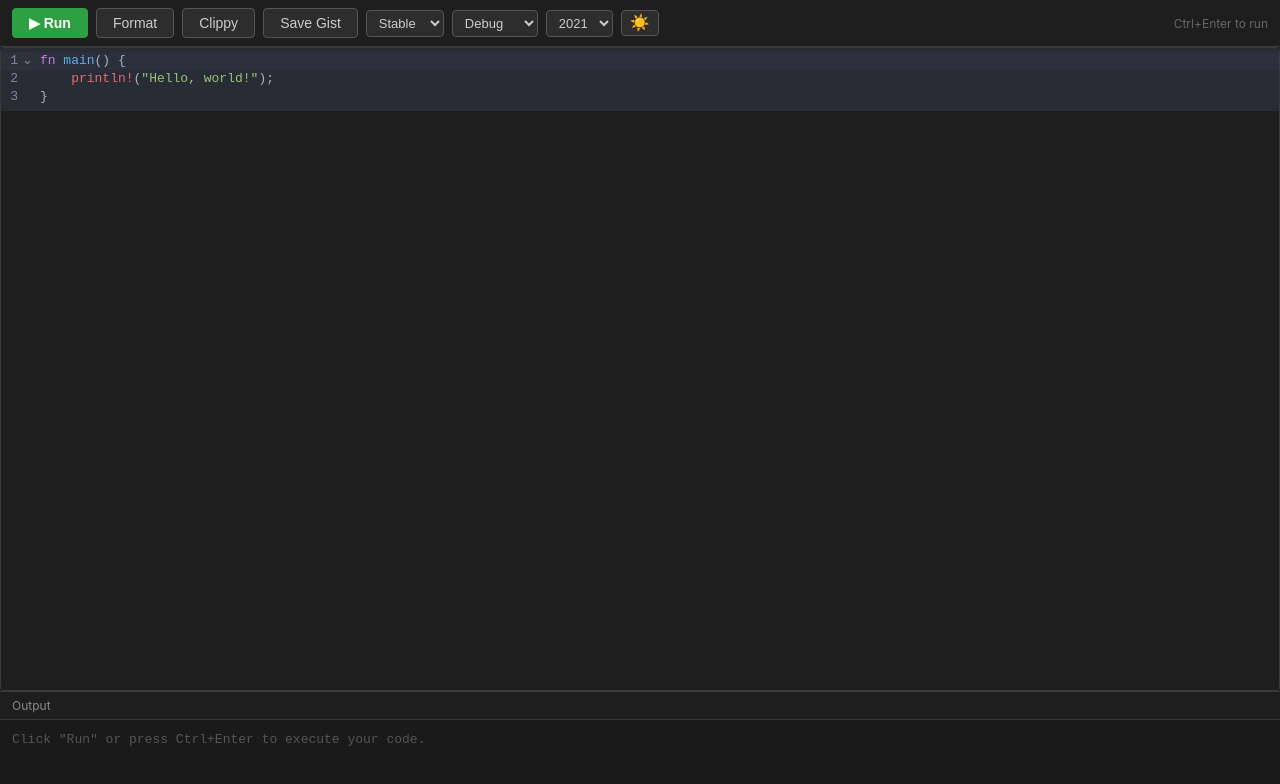
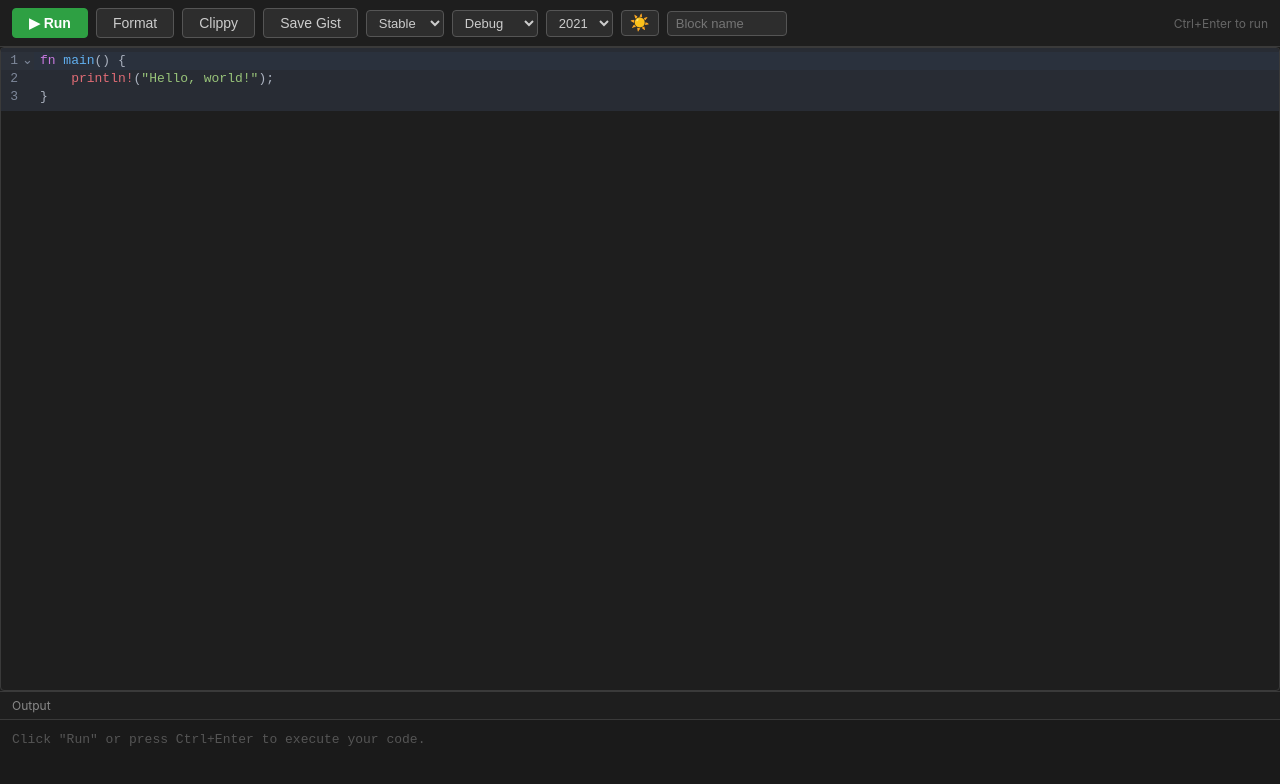
Before and after one commit to Wayne-lys/feishu-rust-playground, a Vue app: page / in a window 1280 px wide. Shown: the top 784 px of the page. Built offline with nearby package versions, Linux system fonts and the light colour scheme.

Commit message:
feat: add block name input for multi-block isolation
Each embedded block can have a unique name, so multiple blocks
in the same Feishu document save/load code independently.

```diff
--- a/src/App.vue
+++ b/src/App.vue
@@ -4,6 +4,7 @@
       v-model:channel="channel"
       v-model:mode="mode"
       v-model:edition="edition"
+      v-model:blockName="blockName"
       :isRunning="isRunning"
       :isSaving="isSaving"
       :dark="isDark"
@@ -19,7 +20,7 @@
 </template>
 
 <script setup>
-import { ref, watch, onMounted } from 'vue'
+import { ref, watch, onMounted, computed } from 'vue'
 import Editor from './components/Editor.vue'
 import Toolbar from './components/Toolbar.vue'
 import Output from './components/Output.vue'
@@ -27,11 +28,13 @@ import { usePlayground } from './composables/usePlayground.js'
 import { useGist } from './composables/useGist.js'
 
 const params = new URLSearchParams(window.location.search)
-const blockId = params.get('blockId') || ''
-const STORAGE_KEY = blockId ? `feishu-rust-playground-code-${blockId}` : 'feishu-rust-playground-code'
-const THEME_KEY = blockId ? `feishu-rust-playground-theme-${blockId}` : 'feishu-rust-playground-theme'
+const BLOCK_NAME_KEY = 'feishu-rust-playground-block-name'
 const DEFAULT_CODE = `fn main() {\n    println!("Hello, world!");\n}`
 const PROXY_URL = import.meta.env.VITE_PROXY_URL || 'https://play.rust-lang.org'
+
+const blockName = ref(localStorage.getItem(BLOCK_NAME_KEY) || '')
+const storageKey = computed(() => blockName.value ? `feishu-rust-playground-code-${blockName.value}` : 'feishu-rust-playground-code')
+const themeKey = computed(() => blockName.value ? `feishu-rust-playground-theme-${blockName.value}` : 'feishu-rust-playground-theme')
 
 const code = ref(DEFAULT_CODE)
 const channel = ref('stable')
@@ -44,12 +47,12 @@ const { saveToGist, loadFromGist, isSaving, gistError } = useGist()
 
 onMounted(async () => {
   // Restore theme
-  const savedTheme = localStorage.getItem(THEME_KEY)
+  const savedTheme = localStorage.getItem(themeKey.value)
   if (savedTheme) isDark.value = savedTheme === 'dark'
   applyTheme()
 
   // Restore code
-  const saved = localStorage.getItem(STORAGE_KEY)
+  const saved = localStorage.getItem(storageKey.value)
   if (saved) code.value = saved
 
   // Load from gist URL param
@@ -60,13 +63,21 @@ onMounted(async () => {
   }
 })
 
+// Save code when it changes
 watch(code, (val) => {
-  localStorage.setItem(STORAGE_KEY, val)
+  localStorage.setItem(storageKey.value, val)
+})
+
+// When blockName changes, save it and load the corresponding code
+watch(blockName, (name) => {
+  localStorage.setItem(BLOCK_NAME_KEY, name)
+  const saved = localStorage.getItem(storageKey.value)
+  code.value = saved || DEFAULT_CODE
 })
 
 function toggleTheme() {
   isDark.value = !isDark.value
-  localStorage.setItem(THEME_KEY, isDark.value ? 'dark' : 'light')
+  localStorage.setItem(themeKey.value, isDark.value ? 'dark' : 'light')
   applyTheme()
 }
 
--- a/src/components/Toolbar.vue
+++ b/src/components/Toolbar.vue
@@ -30,6 +30,14 @@
       {{ dark ? '☀️' : '🌙' }}
     </button>
 
+    <input
+      class="block-name-input"
+      :value="blockName"
+      @change="$emit('update:blockName', $event.target.value.trim())"
+      placeholder="Block name"
+      title="Give this block a unique name to save code independently"
+    />
+
     <span class="shortcut-hint">Ctrl+Enter to run</span>
   </div>
 </template>
@@ -43,10 +51,11 @@ const props = defineProps({
   edition: { type: String, default: '2021' },
   isRunning: { type: Boolean, default: false },
   isSaving: { type: Boolean, default: false },
-  dark: { type: Boolean, default: true }
+  dark: { type: Boolean, default: true },
+  blockName: { type: String, default: '' }
 })
 
-const emit = defineEmits(['run', 'format', 'clippy', 'save-gist', 'toggle-theme', 'update:channel', 'update:mode', 'update:edition'])
+const emit = defineEmits(['run', 'format', 'clippy', 'save-gist', 'toggle-theme', 'update:channel', 'update:mode', 'update:edition', 'update:blockName'])
 
 const channelModel = computed({
   get: () => props.channel,
@@ -94,6 +103,15 @@ const editionModel = computed({
   font-size: 16px;
   line-height: 1;
 }
+.block-name-input {
+  padding: 4px 8px;
+  background: var(--bg-btn);
+  color: var(--text);
+  border: 1px solid var(--border-btn);
+  border-radius: 4px;
+  font-size: 13px;
+  width: 120px;
+}
 select {
   padding: 4px 8px;
   background: var(--bg-btn);
```
